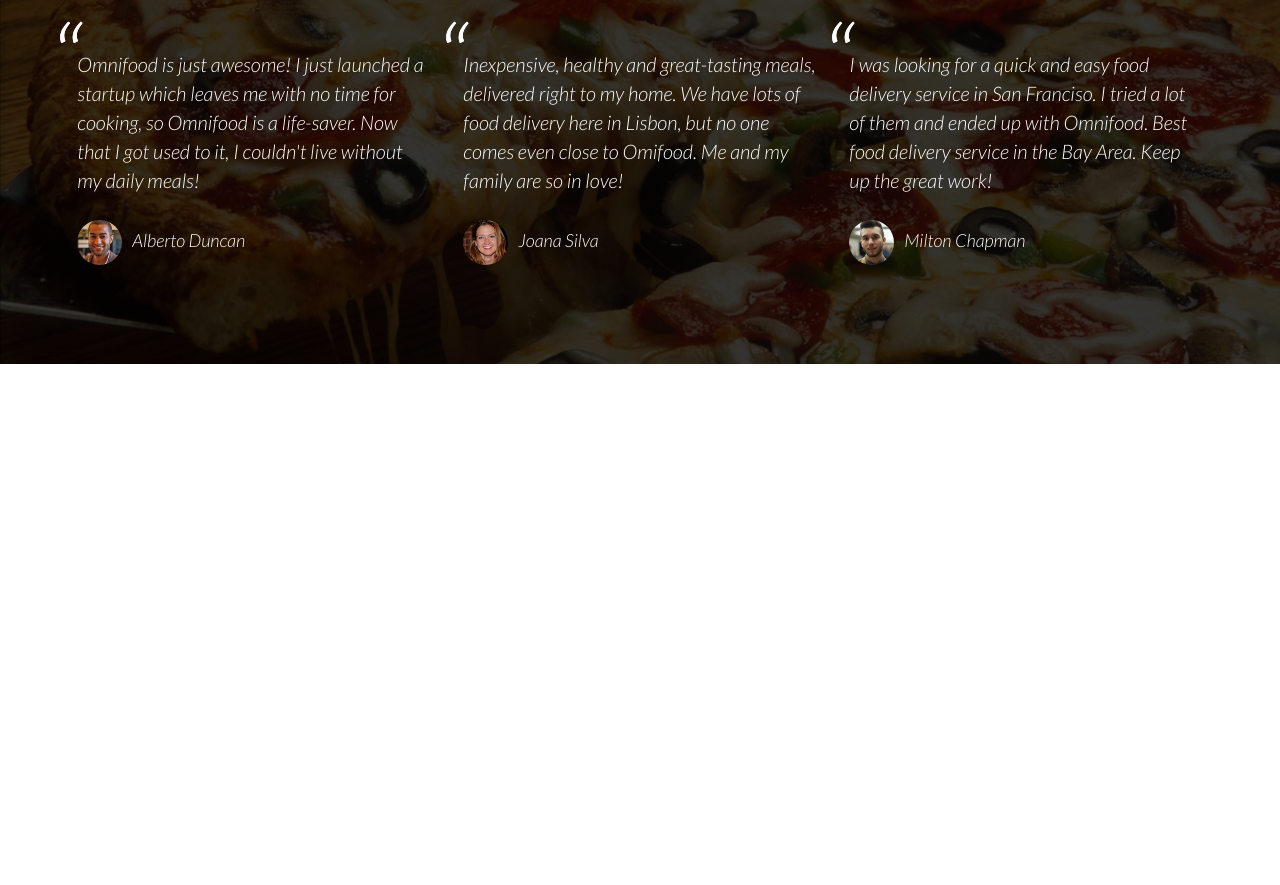
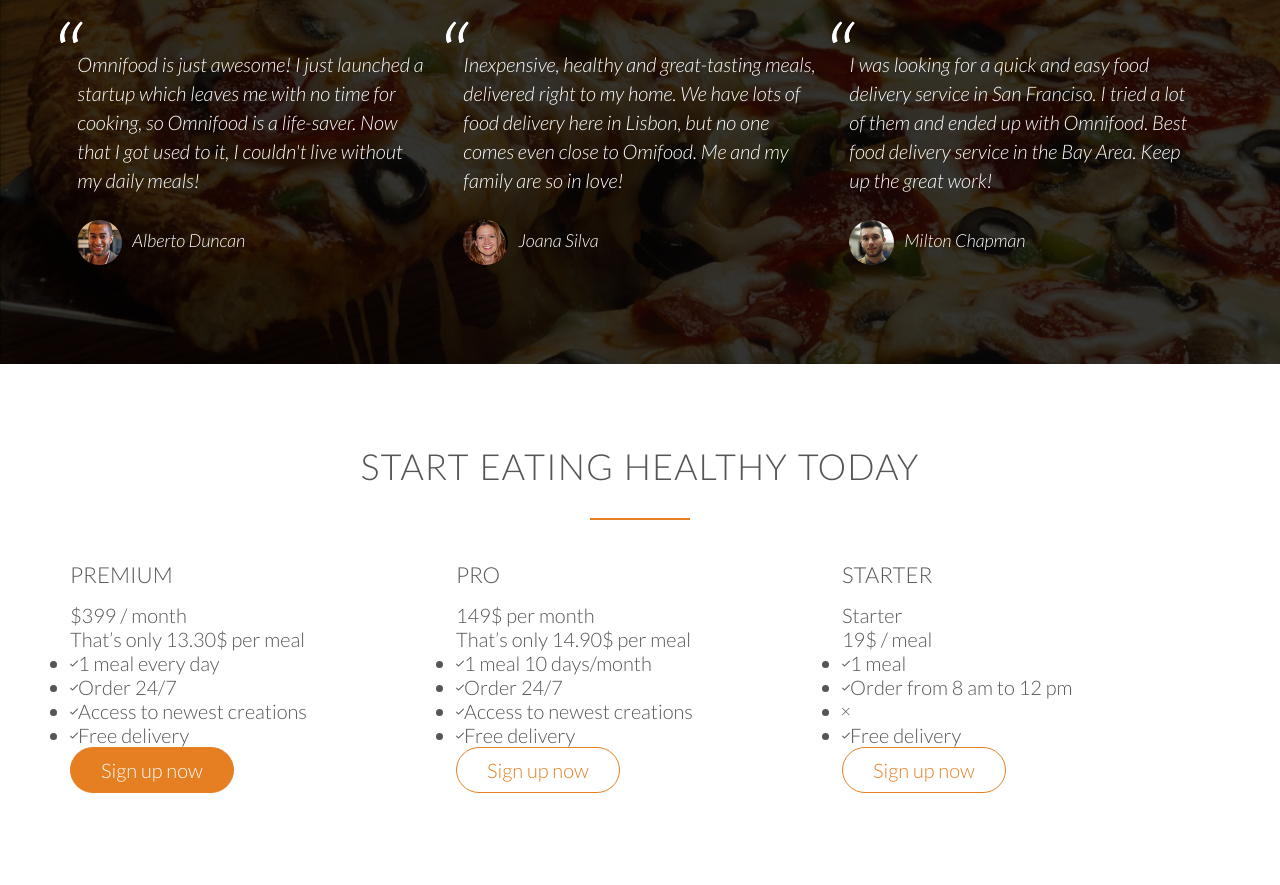
Before and after one commit to BradBones/html-css-template, a plain HTML site: page index.html in a window 1280 px wide. Shown: the part 3587-4472 px from the top of the page. Before the commit the page ends 3951 px from the top, so only its background shows below. Drawn offline with Linux system fonts and the light colour scheme; files whose address does not match are found by name.

Commit message:
subscription plans added

```diff
--- a/index.html
+++ b/index.html
@@ -270,6 +270,88 @@
         </div>
     </section>
 
+    <!-- SUBSCRIPTION PLANS -->
+    <section class="section-plans">
+        <div class="row">
+            <h2>Start eating healthy today</h2>
+        </div>
+        <div class="row">
+            <!-- PLAN 1 -->
+            <div class="col span-1-of-3">
+                <div class="plan-box">
+                    <div>
+                        <h3>Premium</h3>
+                        <p class="plan-price">$399 / month</p>
+                        <p class="plan-price-meal">That’s only 13.30$ per meal</p>
+                    </div>
+                    <div>
+                        <ul>
+                            <li><i class="ion-ios-checkmark-empty"></i>1 meal every day</li>
+                            <li><i class="ion-ios-checkmark-empty"></i>Order 24/7</li>
+                            <li><i class="ion-ios-checkmark-empty"></i>Access to newest creations</li>
+                            <li><i class="ion-ios-checkmark-empty"></i>Free delivery</li>
+                        </ul>
+                    </div>
+                    <div>
+                        <a href="#" class="btn btn-full">Sign up now</a>
+                    </div>
+                </div>
+            </div>
+
+            <!-- PLAN 2 -->
+            <div class="col span-1-of-3">
+                <div class="plan-box">
+                    <div>
+                        <h3>Pro</h3>
+                        <p class="plan-price">149$ per month</p>
+                        <p class="plan-price-meal">That’s only 14.90$ per meal</p>
+                    </div>
+                    <div>
+                        <ul>
+                            <li><i class="ion-ios-checkmark-empty"></i>1 meal 10 days/month</li>
+                            <li><i class="ion-ios-checkmark-empty"></i>Order 24/7</li>
+                            <li><i class="ion-ios-checkmark-empty"></i>Access to newest creations</li>
+                            <li><i class="ion-ios-checkmark-empty"></i>Free delivery</li>
+                        </ul>
+                    </div>
+                    <div>
+                        <a href="#" class="btn btn-ghost">Sign up now</a>
+                    </div>
+                </div>
+            </div>
+
+            <!-- PLAN 3 -->
+            <div class="col span-1-of-3">
+                <div class="plan-box">
+                    <div>
+                        <h3>Starter</h3>
+                        <p class="plan-price">Starter</p>
+                        <p class="plan-price-meal">19$ / meal</p>
+                        <p class="plan-price-meal"></p>
+                    </div>
+                    <div>
+                        <ul>
+                            <li><i class="ion-ios-checkmark-empty"></i>1 meal</li>
+                            <li><i class="ion-ios-checkmark-empty"></i>Order from 8 am to 12 pm</li>
+                            <li><i class="ion-ios-close-empty"></i></li>
+                            <li><i class="ion-ios-checkmark-empty"></i>Free delivery</li>
+                        </ul>
+                    </div>
+                    <div>
+                        <a href="#" class="btn btn-ghost">Sign up now</a>
+                    </div>
+                </div>
+            </div>
+
+        </div>
+    </section>
+
 </body>
 
 </html>
+
+<!--
+
+
+
+ -->
```
